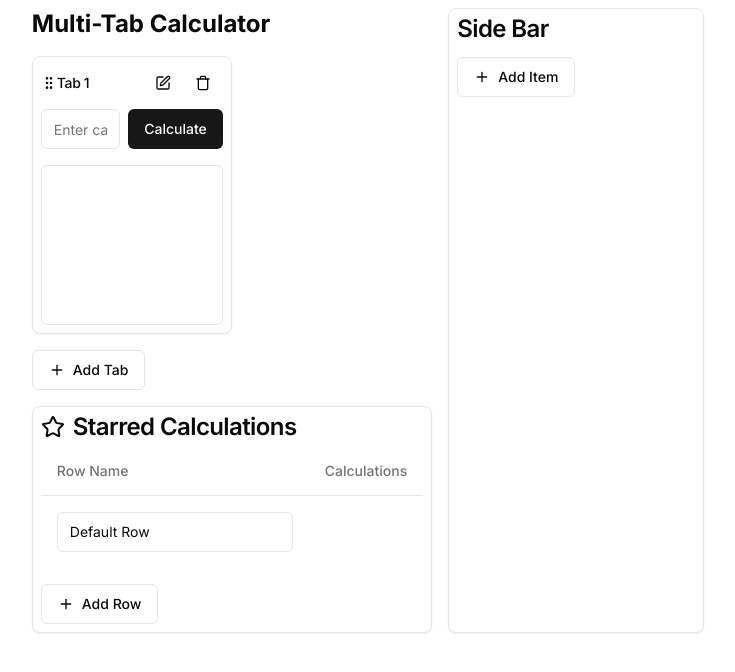
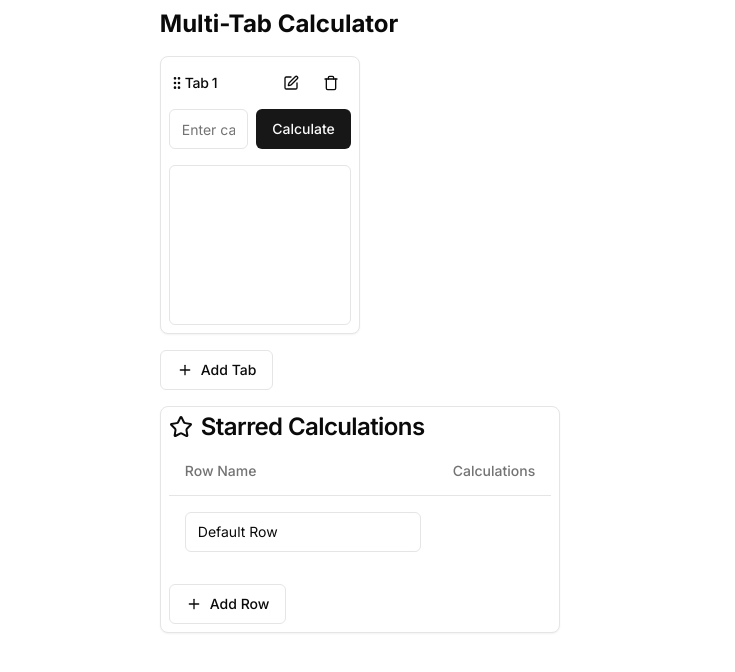
Before and after one commit to ocollus/multiple-tab-calculataor, a Next.js app: page / in a window 1280 px wide. Shown: the top 672 px of the page, without its empty margins (272-1007 px from the left). Built offline with nearby package versions, Linux system fonts and the light colour scheme.

Commit message:
too mcuh star dust

```diff
--- a/app/components/calc.tsx
+++ b/app/components/calc.tsx
@@ -295,7 +295,7 @@ export default function MultiTabCalculator() {
                         ref={provided.innerRef}
                         {...provided.draggableProps}
                       >
-                        <CardHeader className="flex flex-row items-center ${tab.length === 2 ? 'justify-start' : 'justify-between'} space-y-0 pb-2">
+                        <CardHeader className="flex flex-row items-center space-y-0 pb-2">
                           <div {...provided.dragHandleProps} className="cursor-move">
                             <GripVerticalIcon className="h-4 w-4" />
                           </div>
@@ -468,7 +468,7 @@ export default function MultiTabCalculator() {
           </Card>
         </DragDropContext>
       </div>
-      <Card className="w-64 min-w-[16rem] hidden md:block">
+      <Card className="w-64 min-w-[16rem] hidden">
         <CardHeader>
           <CardTitle>Side Bar</CardTitle>
         </CardHeader>
```
